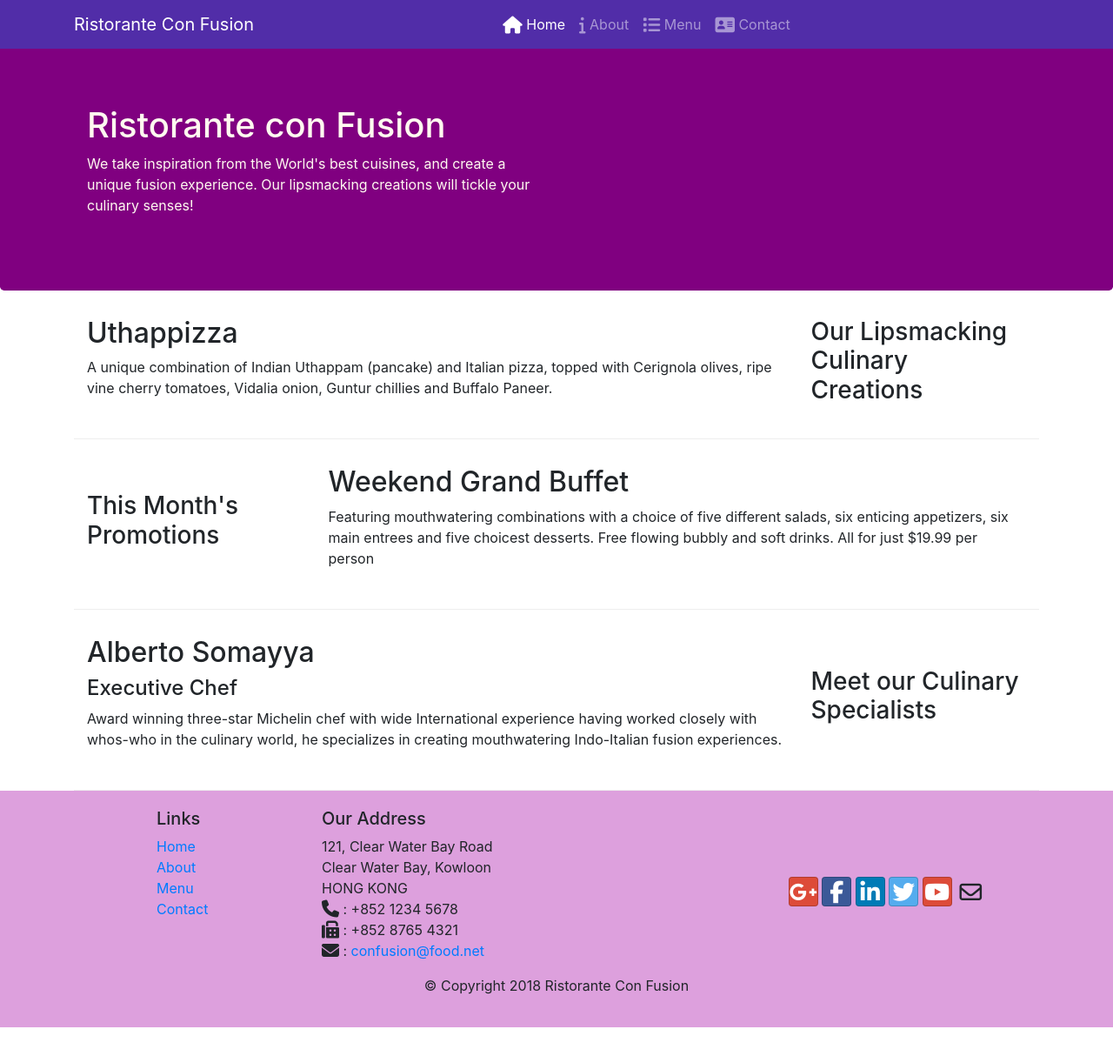
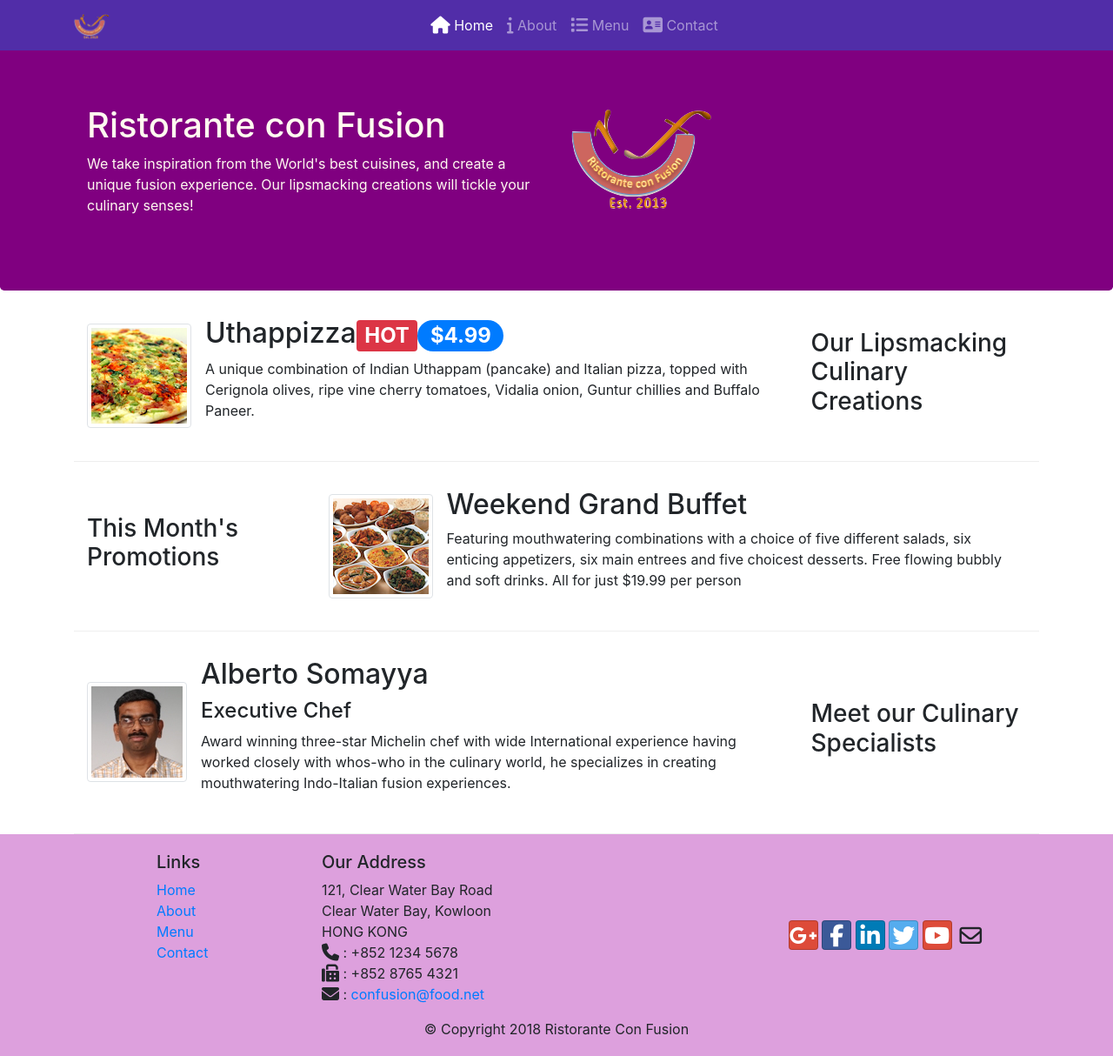
Before and after one commit to LamiaRimty/Bootstap4, a plain HTML site: page index.html in a window 1280 px wide. Shown: the whole page at 87% size. Before the commit the page ends 1181 px from the top, so only its background shows below. Drawn offline with nearby package versions, Linux system fonts and the light colour scheme; files whose address does not match are found by name.

Commit message:
Alerting Users

```diff
--- a/index.html
+++ b/index.html
@@ -11,7 +11,7 @@
  <link rel="stylesheet" href="node_modules/bootstrap/dist/css/bootstrap.min.css">
 <link rel="stylesheet" href="node_modules/font-awesome/css/font-awesome.min.css">
 <link rel="stylesheet" href ="node_modules/bootstrap-social/bootstrap-social.css" >
-<link rel="stylesheet" href="css/style.css">
+<link rel="stylesheet" href="style.css">
 
     <title>Ristorante Con Fusion</title>
 </head>
@@ -24,7 +24,7 @@
                 <span class="navbar-toggler-icon"></span>
             </button>
     <div class="collapse navbar-collapse"id="Navbar" >
-        <a class="navbar-brand mr-auto" href="#">Ristorante Con Fusion</a>
+        <a class="navbar-brand mr-auto" href="#"><img src="img/logo.png" height="30" width="41" ></a>
         <ul class="navbar-nav mr-auto">
             <li class="nav-item active"><a class="nav-link" href="#"><span class="fa fa-home fa-lg"></span> Home</a></li>
             <li class="nav-item"><a class="nav-link" href="./aboutus.html"><span class="fa fa-info fa-lg"></span> About</a></li>
@@ -42,6 +42,7 @@
                     <p>We take inspiration from the World's best cuisines, and create a unique fusion experience. Our lipsmacking creations will tickle your culinary senses!</p>
                 </div>
                 <div class="col-12 col-sm" >
+                    <img src="img/logo.png" class="img-fluid" >
                 </div>
             </div>
         </div>
@@ -52,9 +53,13 @@
                 <h3>Our Lipsmacking Culinary Creations</h3>
             </div>
             <div class="col col-sm order-sm-first col-md">
-                <h2>Uthappizza</h2>
-
-                <p d-none d-sm-block>A unique combination of Indian Uthappam (pancake) and Italian pizza, topped with Cerignola olives, ripe vine cherry tomatoes, Vidalia onion, Guntur chillies and Buffalo Paneer.</p>
+                <div class="media">
+                    <img class="d-flex mr-3 img-thumbnail align-self-center" src="img/uthappizza.png" alt="uthappizza">
+                    <div class="media-body" >
+                    <h2 class="mt-0">Uthappizza<span class="badge badge-danger">HOT</span><scan class="badge badge-pill badge-primary">$4.99</scan></h2>
+                <p class="d-none d-sm-block" >A unique combination of Indian Uthappam (pancake) and Italian pizza, topped with Cerignola olives, ripe vine cherry tomatoes, Vidalia onion, Guntur chillies and Buffalo Paneer. </p>
+            </div>
+            </div>
             </div>
         </div>
 
@@ -63,8 +68,13 @@
                 <h3>This Month's Promotions</h3>
             </div>
             <div class="col col-sm col-md">
+                <div class="media">
+                <img class="d-flex mr-3 img-thumbnail align-self-center" src="img/buffet.png" alt="buffet " >
+                <div class="media-body">
                 <h2>Weekend Grand Buffet</h2>
-                <p d-none d-sm-block>Featuring mouthwatering combinations with a choice of five different salads, six enticing appetizers, six main entrees and five choicest desserts. Free flowing bubbly and soft drinks. All for just $19.99 per person </p>
+                <p class="d-none d-sm-block">Featuring mouthwatering combinations with a choice of five different salads, six enticing appetizers, six main entrees and five choicest desserts. Free flowing bubbly and soft drinks. All for just $19.99 per person </p>
+                </div>
+                </div>
             </div>
         </div>
 
@@ -73,9 +83,14 @@
                 <h3>Meet our Culinary Specialists</h3>
             </div>
             <div class="col col-sm order-sm-first col-md">
+                <div class="media">
+                <img class="d-flex mr-3 img-thumbnail align-self-center" src="img/alberto.png" alt="alberto">
+                <div class="media-body" >
                 <h2>Alberto Somayya</h2>
                 <h4>Executive Chef</h4>
-                <p d-none d-sm-block>Award winning three-star Michelin chef with wide International experience having worked closely with whos-who in the culinary world, he specializes in creating mouthwatering Indo-Italian fusion experiences. </p>
+                <p class="d-none d-sm-block">Award winning three-star Michelin chef with wide International experience having worked closely with whos-who in the culinary world, he specializes in creating mouthwatering Indo-Italian fusion experiences. </p>
+            </div>
+            </div>
             </div>
         </div>
     </div>
```
Also changed, not shown: aboutus.html (+5 -4 lines), contactus.html (+3 -2 lines), img/alberto.png (added), img/buffet.png (added), img/logo.png (added), img/uthappizza.png (added), style.css (renamed from CSS/style.css), 1 other file.
